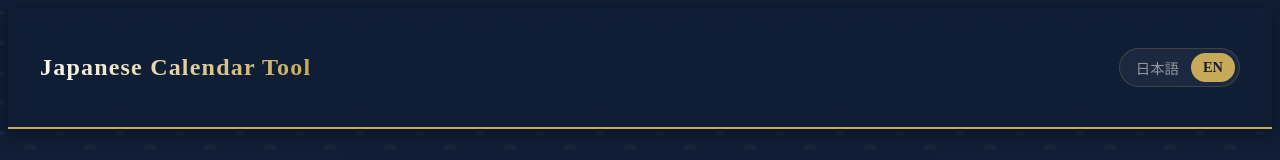
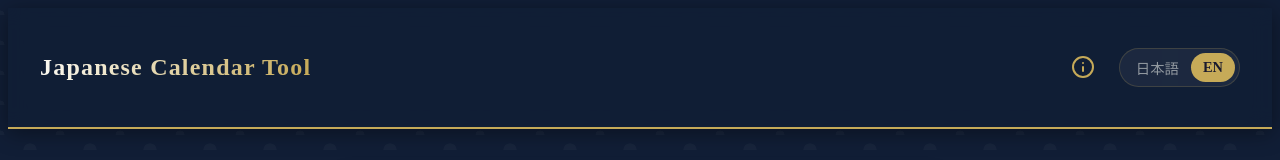
Before and after one commit to ken-mro/japanese-calendar-tool, a Next.js app: page / in a window 1280 px wide. Shown: the top 160 px of the page. Built offline with nearby package versions, Linux system fonts and the light colour scheme; no server answers.

Commit message:
ui: Add info icon to header with smooth scroll navigation

```diff
--- a/src/app/globals.css
+++ b/src/app/globals.css
@@ -687,3 +687,7 @@ body {
     padding: 0 0.25rem;
   }
 }
+
+#about-section {
+  scroll-margin-top: 120px;
+}
--- a/src/components/Header.tsx
+++ b/src/components/Header.tsx
@@ -15,7 +15,54 @@ export function Header() {
             <span className="desktop-title">{t("common.title")}</span>
           </h1>
         </div>
-        <LanguageSwitcher />
+
+        <div style={{ display: "flex", gap: "1rem", alignItems: "center" }}>
+          <button
+            onClick={() => {
+              const element = document.getElementById("about-section");
+              if (element) {
+                element.scrollIntoView({ behavior: "smooth" });
+              }
+            }}
+            className="info-btn"
+            title={t("common.aboutThisTool")}
+            style={{
+              background: "transparent",
+              border: "none",
+              cursor: "pointer",
+              display: "flex",
+              alignItems: "center",
+              justifyContent: "center",
+              color: "var(--color-kogane)",
+              padding: "0.5rem",
+              borderRadius: "50%",
+              transition: "all 0.3s",
+            }}
+            onMouseEnter={(e) => {
+              e.currentTarget.style.backgroundColor = "rgba(198, 170, 88, 0.1)";
+            }}
+            onMouseLeave={(e) => {
+              e.currentTarget.style.backgroundColor = "transparent";
+            }}
+          >
+            <svg
+              xmlns="http://www.w3.org/2000/svg"
+              width="24"
+              height="24"
+              viewBox="0 0 24 24"
+              fill="none"
+              stroke="currentColor"
+              strokeWidth="2"
+              strokeLinecap="round"
+              strokeLinejoin="round"
+            >
+              <circle cx="12" cy="12" r="10"></circle>
+              <line x1="12" y1="16" x2="12" y2="12"></line>
+              <line x1="12" y1="8" x2="12.01" y2="8"></line>
+            </svg>
+          </button>
+          <LanguageSwitcher />
+        </div>
       </div>
     </header>
   );
--- a/src/lib/i18n/en.json
+++ b/src/lib/i18n/en.json
@@ -11,7 +11,8 @@
     "post": "Post",
     "terms": "Terms of Service",
     "privacy": "Privacy Policy",
-    "contact": "Contact"
+    "contact": "Contact",
+    "aboutThisTool": "About this tool"
   },
   "input": {
     "title": "Enter Date",
--- a/src/lib/i18n/ja.json
+++ b/src/lib/i18n/ja.json
@@ -11,7 +11,8 @@
     "post": "ポスト",
     "terms": "利用規約",
     "privacy": "プライバシーポリシー",
-    "contact": "お問い合わせ"
+    "contact": "お問い合わせ",
+    "aboutThisTool": "このツールについて"
   },
   "input": {
     "title": "年月日を入力",
```
